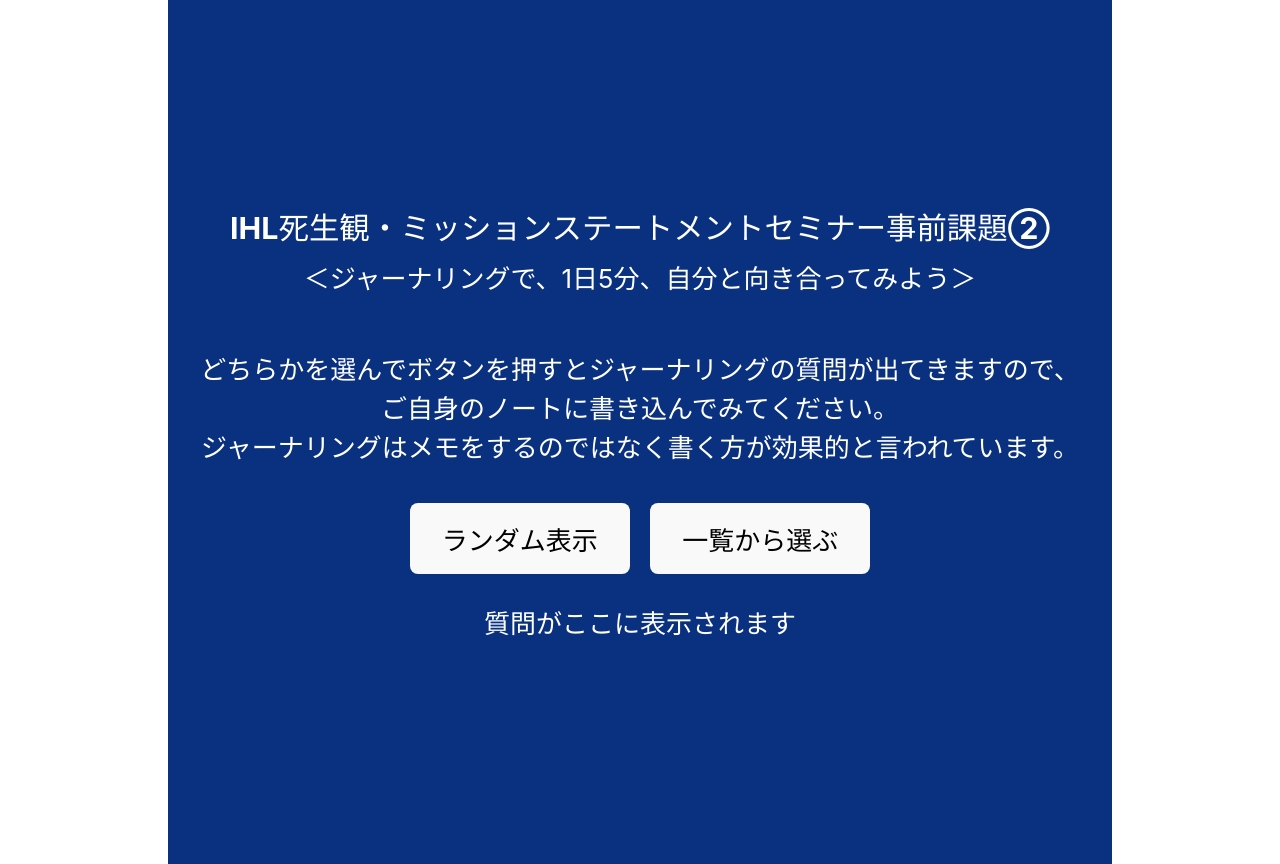
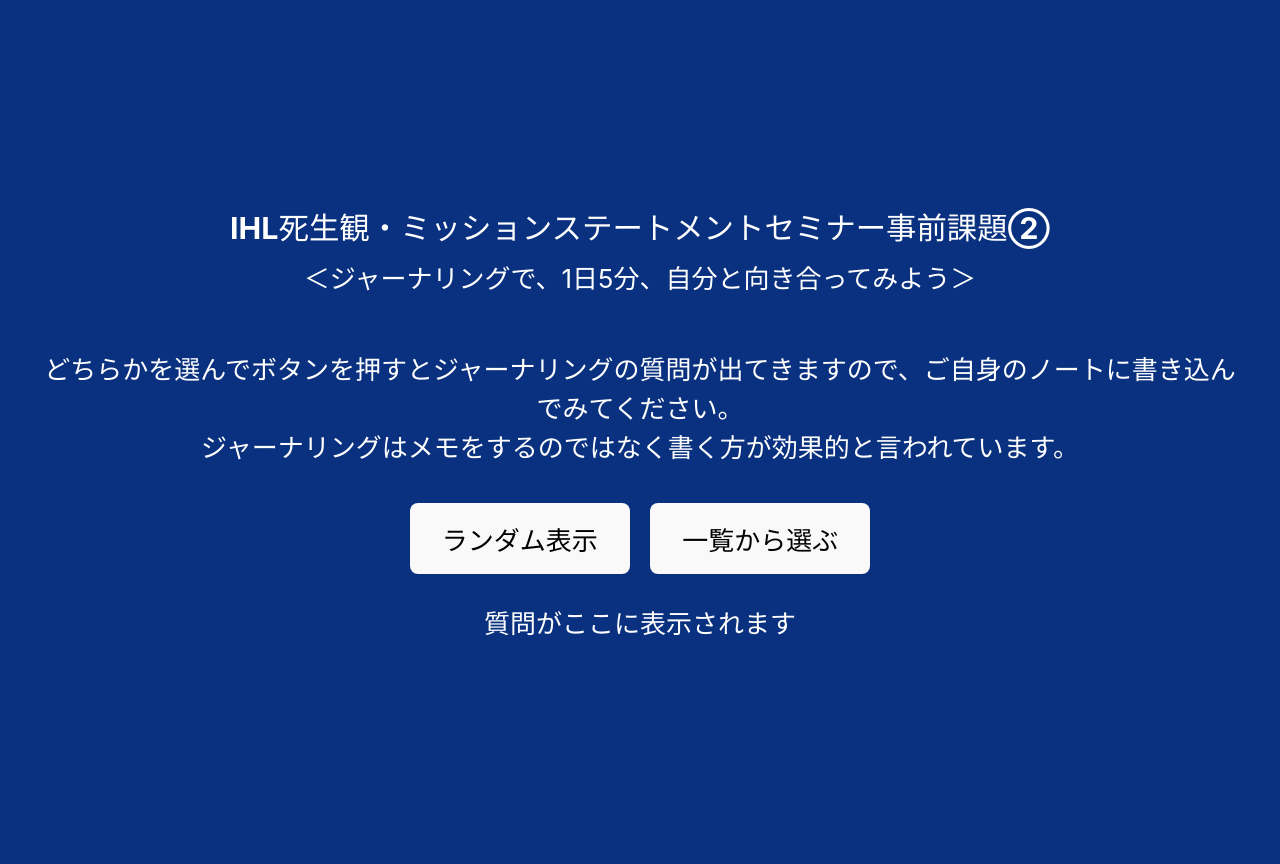
Before and after one commit to yokokada/shiseikan, a React (Vite) app: page / in a window 1280 px wide. Built offline with nearby package versions, Linux system fonts and the light colour scheme.

Commit message:
改行変更

```diff
--- a/src/App.jsx
+++ b/src/App.jsx
@@ -40,7 +40,7 @@
       <header className="App-header">
         <h3>IHL死生観・ミッションステートメントセミナー事前課題②</h3>
         <p>＜ジャーナリングで、1日5分、自分と向き合ってみよう＞</p>
-        <p>どちらかを選んでボタンを押すとジャーナリングの質問が出てきますので、<br/>ご自身のノートに書き込んでみてください。<br/>ジャーナリングはメモをするのではなく書く方が効果的と言われています。</p>
+        <p>どちらかを選んでボタンを押すとジャーナリングの質問が出てきますので、ご自身のノートに書き込んでみてください。<br/>ジャーナリングはメモをするのではなく書く方が効果的と言われています。</p>
        <div>
          <button onClick={getRandomQuestion}>ランダム表示</button>
          <button onClick={toggleQuestionList}>{showList ? "一覧表示を消す" : "一覧から選ぶ"}</button>
```
